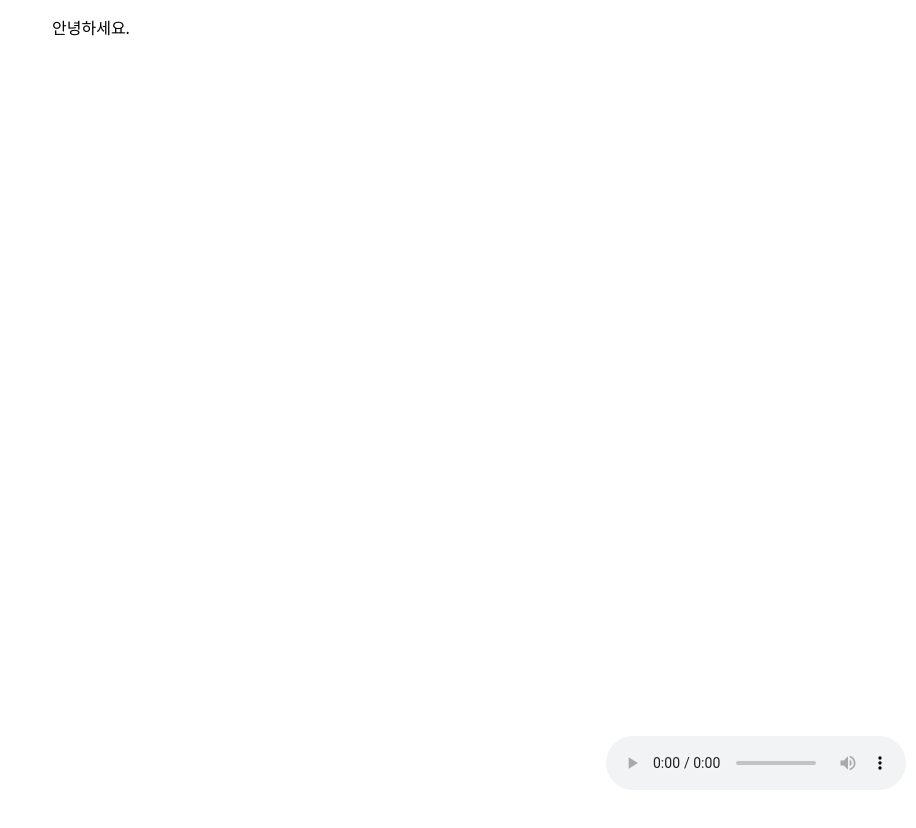
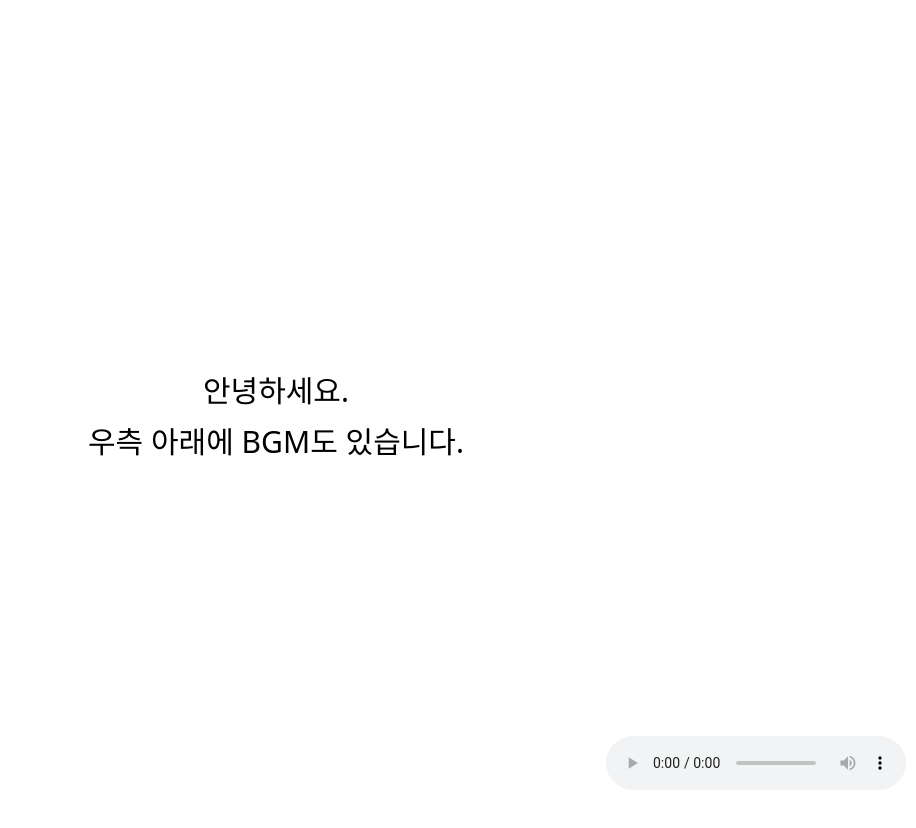
Before and after one commit to tom9942-cpu/amazing-media-circus, a plain HTML site: page index.html in a window 1280 px wide. Shown: the whole page, without its empty margins (364-1280 px from the left). Before the commit the page ends 800 px from the top, so only its background shows below. Drawn offline with Linux system fonts and the light colour scheme; a web font is replaced by a local one.

Commit message:
Add files via upload

```diff
--- a/index.html
+++ b/index.html
@@ -100,6 +100,28 @@ tw-link {
 tw-link:hover {
     text-decoration: underline;
 }
+
+tw-passage {
+    font-size: 30px !important;
+    line-height: 1.7;
+    max-width: 600px;
+    margin: 0 auto;
+    text-align: center;
+}
+
+/* 화면 전체를 flex 컨테이너로 만들고, 가운데 정렬 */
+tw-passage {
+    display: flex;
+    flex-direction: column;     /* 세로 배치 */
+    justify-content: center;    /* 세로 중앙 정렬 */
+    align-items: center;        /* 가로 중앙 정렬 */
+
+    min-height: 100vh !important;  /* 화면 높이 전체 사용 */
+    text-align: center;
+}
+
+
+}
 </style><script role="script" id="twine-user-script" type="text/twine-javascript">// 타자기 효과 함수
 window.typeWriter = function (element, speed = 35) {
     const text = element.textContent;
@@ -156,7 +178,9 @@ document.addEventListener("twine:passageend", function () {
   }
 })();
 
-</script><tw-passagedata pid="1" name="제목 없는 구절" tags="" position="1100,500" size="100,100">안녕하세요. </tw-passagedata></tw-storydata>
+</script><tw-passagedata pid="1" name="제목 없는 구절" tags="" position="1100,500" size="100,100">안녕하세요.
+우측 아래에 BGM도 있습니다.
+=|=</tw-passagedata></tw-storydata>
 <script title="Twine engine code" data-main="harlowe">(function(){"use strict";
 var require,define;!function(){var e={},r={};require=function(i){var n=e[i];return n&&(r[i]=n[1].apply(void 0,n[0].map(require)),e[i]=void 0),r[i]},(define=function(r,i,n){if("function"==typeof r)return r();e[r]=[i,n]}).amd=!0}();/*!
  * https://github.com/paulmillr/es6-shim
```
